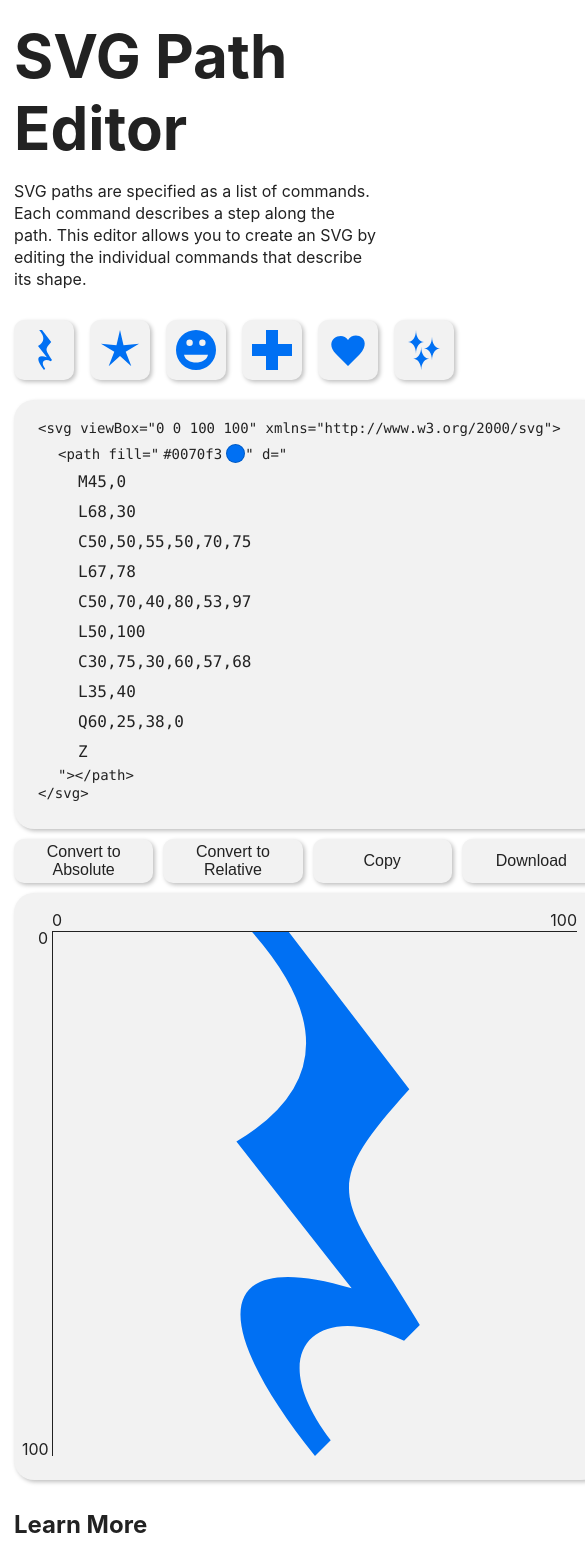
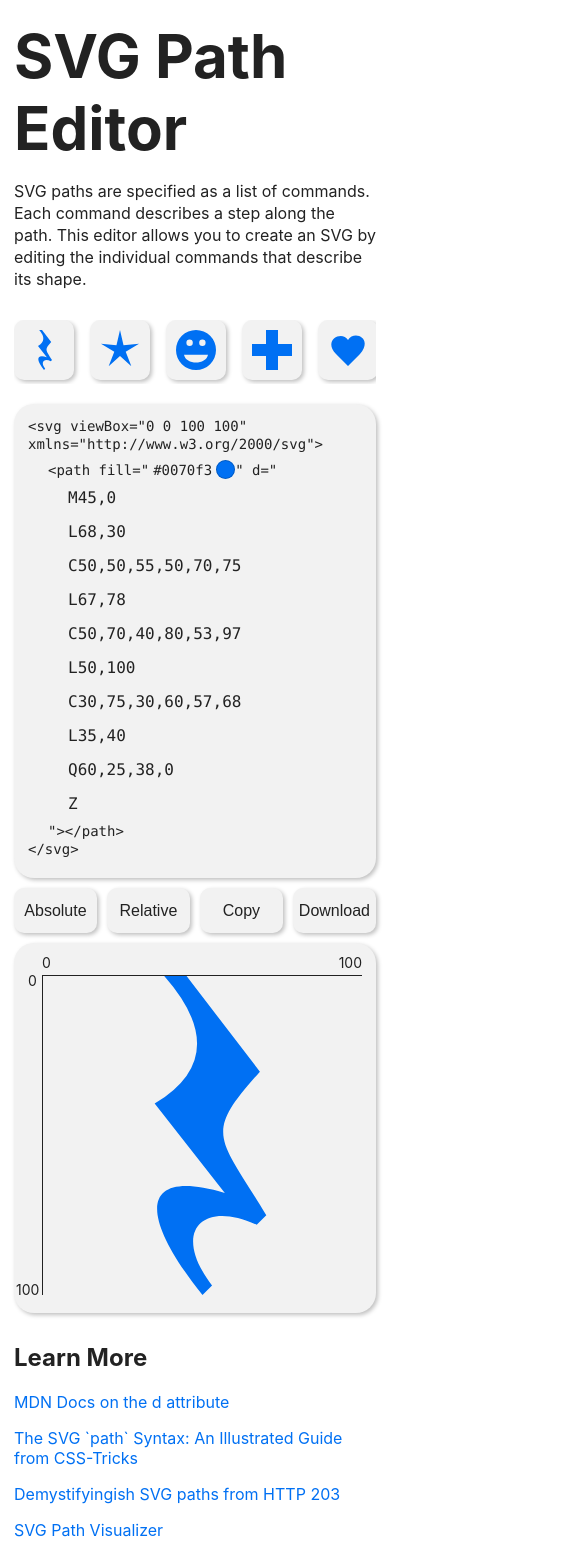
Before and after one commit to rfauver/svg_path_editor, a Next.js app: page / in a window 390 px wide. Shown: the top 1557 px of the page, 585 px wide, since content can reach past the window. Built offline with nearby package versions, Linux system fonts and the light colour scheme.

Commit message:
add mobile responsive styles

```diff
--- a/components/button_row.jsx
+++ b/components/button_row.jsx
@@ -1,8 +1,10 @@
 import { useState } from 'react';
+import { useWindowSize } from '../utils/hooks/useWindowSize';
 
 import styles from '../styles/button_row.module.scss';
 
 export default function ButtonRow({ svgText, commands, setInstructions }) {
+  const windowSize = useWindowSize();
   const [copyText, setCopyText] = useState('Copy');
   const [copyTimeout, setCopyTimeout] = useState(null);
   const onCopyClicked = e => {
@@ -47,6 +49,9 @@ export default function ButtonRow({ svgText, commands, setInstructions }) {
     }
   };
 
+  const convertText = str =>
+    windowSize.width > 402 ? `Convert to ${str}` : str;
+
   return (
     <div className={styles.component}>
       <button
@@ -54,14 +59,14 @@ export default function ButtonRow({ svgText, commands, setInstructions }) {
         onClick={onAbsoluteClicked}
         onKeyDown={onPress(onAbsoluteClicked)}
       >
-        Convert to Absolute
+        {convertText('Absolute')}
       </button>
       <button
         name='Convert to Relative'
         onClick={onRelativeClicked}
         onKeyDown={onPress(onRelativeClicked)}
       >
-        Convert to Relative
+        {convertText('Relative')}
       </button>
 
       <button
--- a/components/command.jsx
+++ b/components/command.jsx
@@ -68,6 +68,7 @@ export default function Command({
             )
           </div>
         )}
+        <div className={styles.controls}>
           <select
             className={styles.dropdown}
             name='path'
@@ -98,6 +99,7 @@ export default function Command({
             />
             <div className={styles.toggleSwitch} />
           </label>
+          <div className={styles.buttons}>
             <button
               className={classnames(styles.button, styles.addButton)}
               name='Add'
@@ -110,9 +112,11 @@ export default function Command({
               onMouseDown={removeCommandClicked}
               onKeyDown={removeCommandPressed}
             />
+          </div>
           <span className={styles.info} onClick={() => setInfoOpen(!infoOpen)}>
             i
           </span>
+        </div>
       </div>
       {infoOpen && (
         <div className={styles.infoBox}>
--- a/components/head.jsx
+++ b/components/head.jsx
@@ -11,6 +11,10 @@ export default function Head({ instructions, svgText }) {
         <meta
           name='description'
           content='Interactive tool to edit an SVG by editing the path commands that describe its shape'
+        />
+        <meta
+          name='viewport'
+          content='width=device-width, initial-scale=1, maximum-scale=1, user-scalable=0'
         />
         <link rel='icon' type='image/x-icon' href='/favicon.ico' />
         <link
--- a/styles/command.module.scss
+++ b/styles/command.module.scss
@@ -6,6 +6,11 @@
   margin-left: 24px;
   padding-left: 12px;
   border-radius: 6px;
+
+  @media (max-width: 620px) {
+    margin-right: -8px;
+    padding-right: 8px;
+  }
 
   &:hover,
   &:focus-within {
@@ -32,7 +37,12 @@
 .commandLine {
   display: flex;
   align-items: center;
-  min-width: 503px;
+  column-gap: 10px;
+  row-gap: 4px;
+
+  @media (max-width: 620px) {
+    flex-wrap: wrap;
+  }
 }
 
 .instruction {
@@ -87,15 +97,27 @@
   color: var(--text-color);
 }
 
+.controls {
+  display: flex;
+  align-items: center;
+  gap: 10px;
+  @media (max-width: 565px) {
+    width: 100%;
+  }
+}
+
 .dropdown {
   width: 100px;
-  margin: 0 10px;
   background-color: var(--input-color);
   color: var(--text-color);
   border: none;
   padding: 4px;
   box-shadow: var(--input-shadow);
   border-radius: 4px;
+
+  @media (max-width: 565px) {
+    width: 100%;
+  }
 }
 
 .dropdown,
@@ -109,7 +131,8 @@
 .relativeToggle {
   position: relative;
   height: 18px;
-  width: 64px;
+  min-width: 64px;
+  font-family: var(--font-sans);
 }
 
 .toggleCheckbox {
@@ -158,6 +181,10 @@
   }
 }
 
+.buttons {
+  display: flex;
+}
+
 .button {
   font-family: Arial;
   color: white;
@@ -177,7 +204,6 @@
 }
 
 .addButton {
-  margin-left: 10px;
   background-color: #66bb6a;
   &:before {
     content: '+';
@@ -200,12 +226,11 @@
   border: 1px solid var(--info-color);
   color: var(--info-color);
   border-radius: 100%;
-  width: 16px;
+  min-width: 16px;
   height: 16px;
   text-align: center;
   font-size: 12px;
   line-height: 15px;
-  margin-left: 10px;
   cursor: pointer;
   user-select: none;
 }
--- a/styles/example_shapes.module.scss
+++ b/styles/example_shapes.module.scss
@@ -2,6 +2,11 @@
   display: flex;
   width: 100%;
   margin: 14px 0 10px;
+
+  @media (max-width: 620px) {
+    overflow: auto;
+    padding-bottom: 4px;
+  }
 }
 
 .shape {
--- a/styles/home.module.scss
+++ b/styles/home.module.scss
@@ -69,6 +69,9 @@
   @media (max-width: 1060px) {
     max-width: 750px;
   }
+  @media (max-width: 620px) {
+    padding: 14px;
+  }
 }
 
 .viewer {
--- a/styles/viewer.module.scss
+++ b/styles/viewer.module.scss
@@ -6,12 +6,17 @@
     transition: d 300ms;
   }
   svg circle {
-    transition: cx 300ms, cy 300ms;
+    transition:
+      cx 300ms,
+      cy 300ms;
   }
 }
 
 .coord {
   position: absolute;
+  @media (max-width: 620px) {
+    font-size: 14px;
+  }
 }
 
 .coordXMin {
@@ -31,6 +36,9 @@
 .coordYMax {
   bottom: 1px;
   left: -30px;
+  @media (max-width: 620px) {
+    left: -26px;
+  }
 }
 
 .view {
--- /dev/null
+++ b/utils/hooks/useWindowSize.js
@@ -0,0 +1,23 @@
+import { useState, useEffect } from 'react';
+
+export function useWindowSize() {
+  const [windowSize, setWindowSize] = useState({
+    width: 0,
+    height: 0,
+  });
+
+  const handleSize = () => {
+    setWindowSize({
+      width: window.innerWidth,
+      height: window.innerHeight,
+    });
+  };
+
+  useEffect(() => {
+    handleSize();
+    window.addEventListener('resize', handleSize);
+    return () => window.removeEventListener('resize', handleSize);
+  }, []);
+
+  return windowSize;
+}
```
Lines whose indentation alone changed are shown as unchanged.
